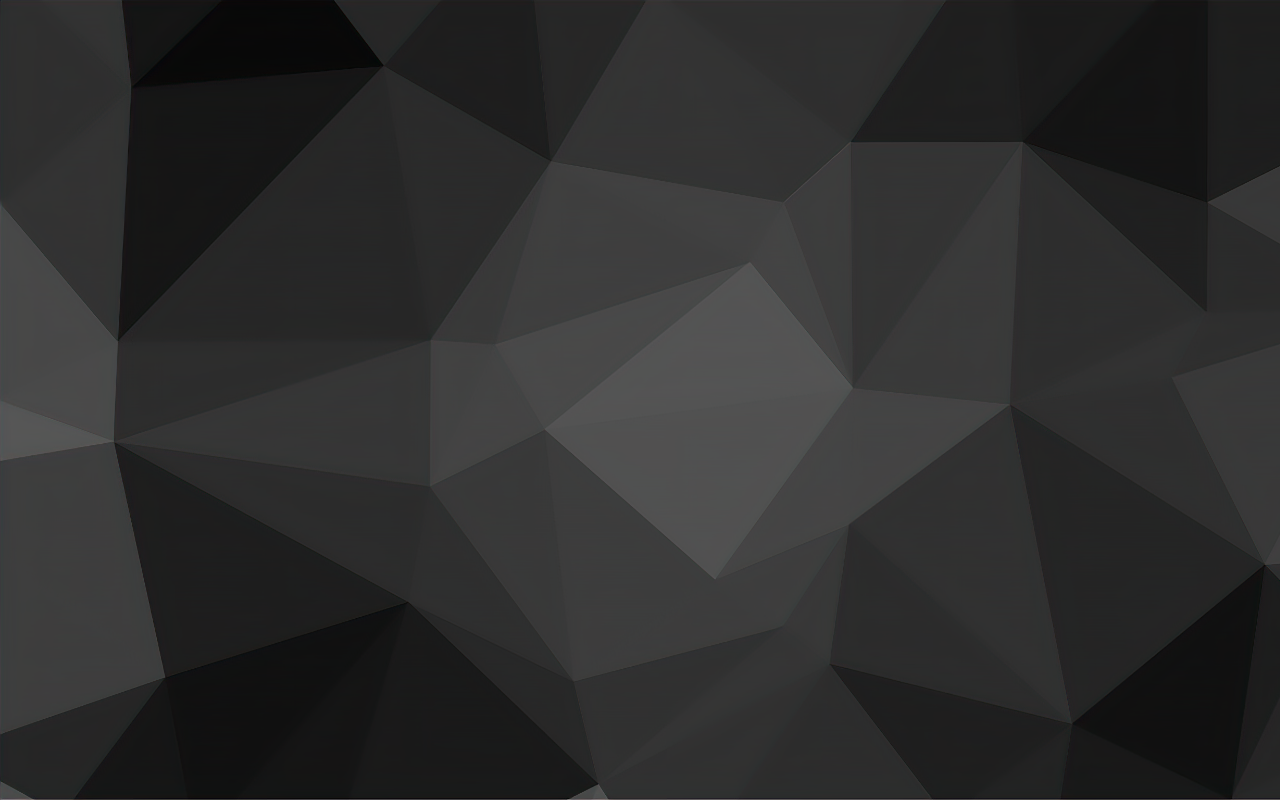
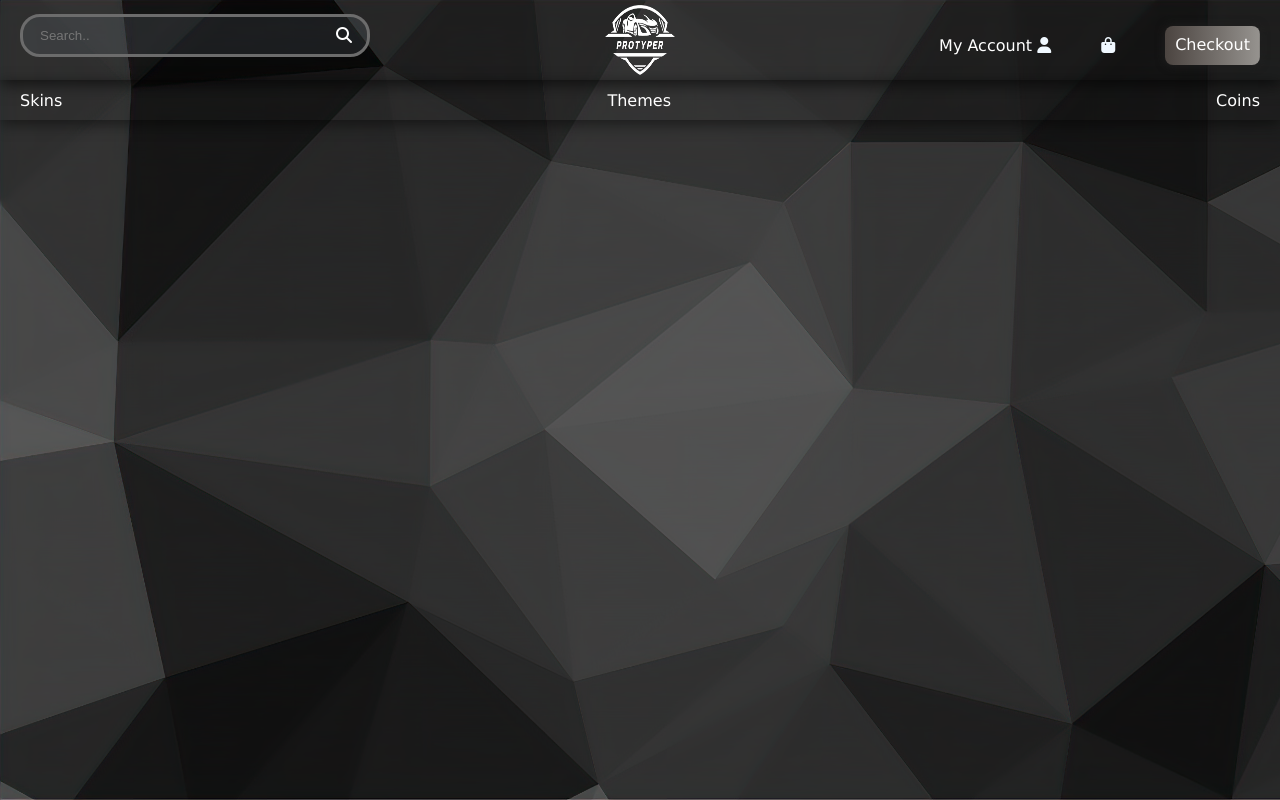
Before and after one commit to Ajan0211/ProTyper, a React (Vite) app in the folder pro-typer/: page /Checkout in a window 1280 px wide. Before the commit this address had no page. Built offline with nearby package versions, Linux system fonts and the light colour scheme.

Commit message:
Adding route to checkout page

```diff
--- a/pro-typer/src/App.jsx
+++ b/pro-typer/src/App.jsx
@@ -6,6 +6,7 @@ import Game from "../../Game";
 import SignUp from "./SignUp";
 import ResetPassword from "./ResetPassword";
 import Shop from "./Shop";
+import Checkout from "./Checkout";
 
 function App() {
   return (
@@ -17,6 +18,7 @@ function App() {
         <Route path="/SignUp" element={<SignUp />} />
         <Route path="/ResetPassword" element={<ResetPassword />} />
         <Route path="/Shop" element={<Shop />} />
+        <Route path="/Checkout" element={<Checkout />} />
       </Routes>
     </div>
   );
--- /dev/null
+++ b/pro-typer/src/Checkout.jsx
@@ -0,0 +1,11 @@
+import ShopNav from "./ShopNav.jsx";
+import "./Checkout.css";
+
+function Checkout() {
+  return (
+    <>
+      <ShopNav></ShopNav>
+    </>
+  );
+}
+export default Checkout;
```
Also changed, not shown: pro-typer/src/Checkout.css (added).
